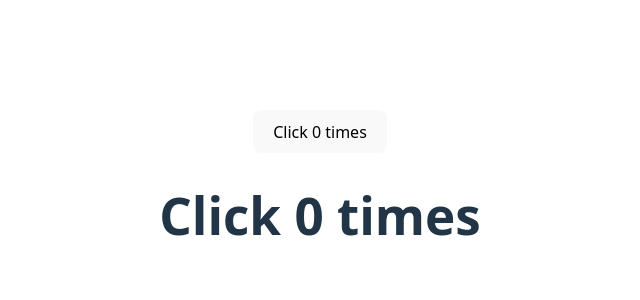
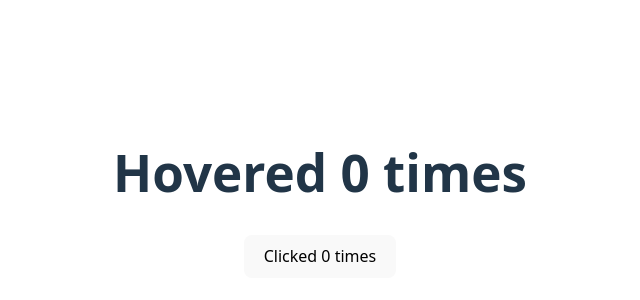
Before and after one commit to jahid-cuet/React-js, a React (Vite) app: page / in a window 1280 px wide. Shown: the part 206-506 px from the top of the page, without its empty margins (320-960 px from the left). Built offline with nearby package versions, Linux system fonts and the light colour scheme.

Commit message:
render-props-done

```diff
--- a/src/App.jsx
+++ b/src/App.jsx
@@ -9,22 +9,20 @@ import Emoji from './composition/Emoji'
 
 import  ClickCounter from './ClickCounter'
 import HoverCounter from './HoverCounter'
+import Counter from './Counter'
 
 function App() {
-// const quantities=[1,2,3];
+
   return (
     <>
-    {/* <div> < ClockList  quantities={quantities}/></div>     */}
-    {/* <div> < Form/></div>     */}
 
-    {/* <Calculator/> */}
-    {/* <Text/> */}
-{/* <Emoji>
-  {({ addEmoji }) => <Text addEmoji={addEmoji} />}
-</Emoji> */}
+  <HoverCounter />
 
-  <ClickCounter />
-  <HoverCounter />
+  <Counter
+  render={(count, incrementCount) => (
+    <ClickCounter count={count} incrementCount={incrementCount} />
+  )}
+/>
     </>
   )
 }
--- a/src/ClickCounter.jsx
+++ b/src/ClickCounter.jsx
@@ -1,15 +1,18 @@
-import React from "react";
-import withCounter from "./HOC/withCounter";
+import React from 'react';
+export default class ClickCounter extends React.Component{
 
-const ClickCounter = (props) => {
-  const { count, incrementCount } = props;
-  return (
+    render(){
+       const {count,incrementCount}=this.props;
+
+return(
+
     <div>
-      <button type="button" onClick={incrementCount}>
-        Click {count} times
+  <button type="button" onClick={incrementCount}>
+        Clicked {count} times
       </button>
     </div>
-  );
-};
 
-export default withCounter(ClickCounter);
+)
+
+    }
+}
--- /dev/null
+++ b/src/Counter.jsx
@@ -0,0 +1,20 @@
+import React from "react";
+
+class Counter extends React.Component{
+
+    state ={
+            count: 0,
+        }
+
+        incrementCount =() =>{
+    this.setState((prevState)=>({count :prevState.count +1 }));
+
+    }
+    render(){
+        const{render}=this.props;
+        const{count}=this.state;
+        return render(count,this.incrementCount)
+    }
+}
+
+export default Counter;
--- a/src/HoverCounter.jsx
+++ b/src/HoverCounter.jsx
@@ -15,7 +15,7 @@ export default class HoverCounter extends React.Component{
 return(
 
     <div>
-    <h1 onMouseOver={this.incrementCount} >Click {count} times</h1>
+    <h1 onMouseOver={this.incrementCount} > Hovered {count} times</h1>
     </div>
 
 )
```
